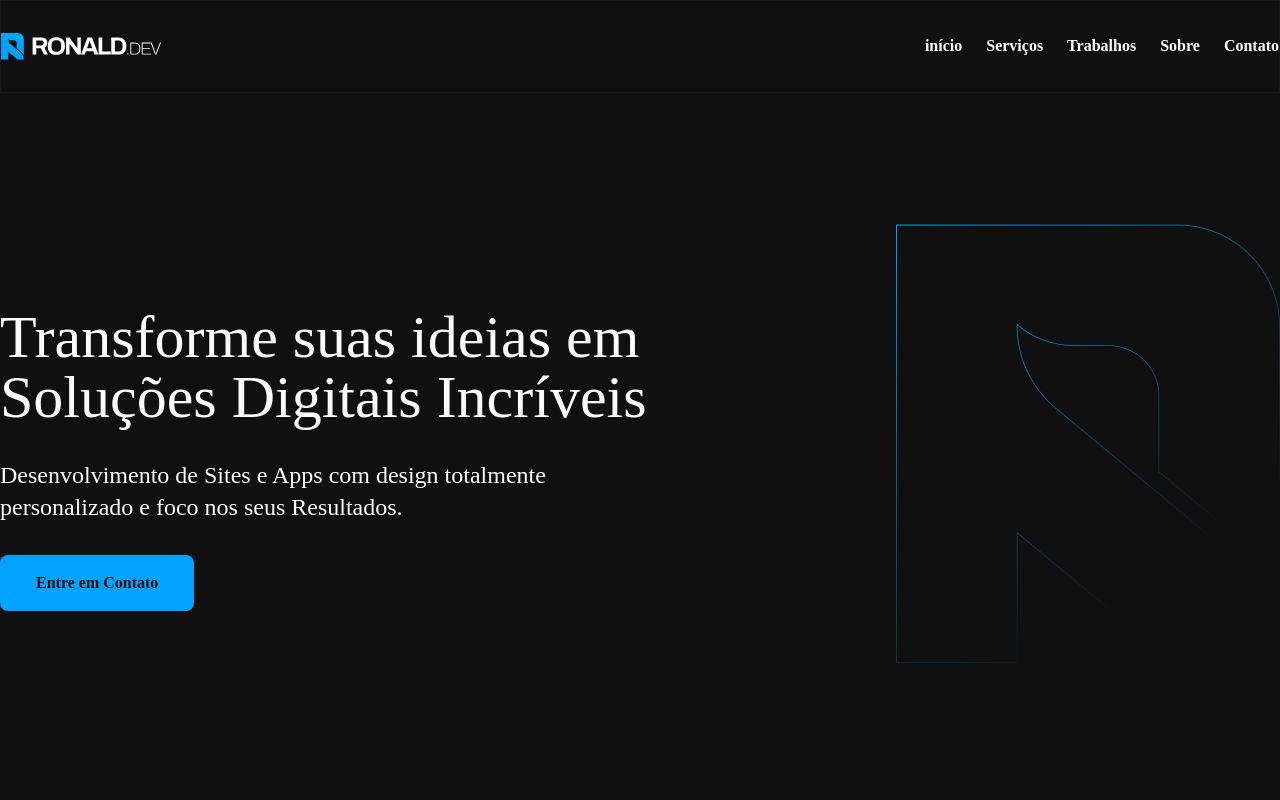
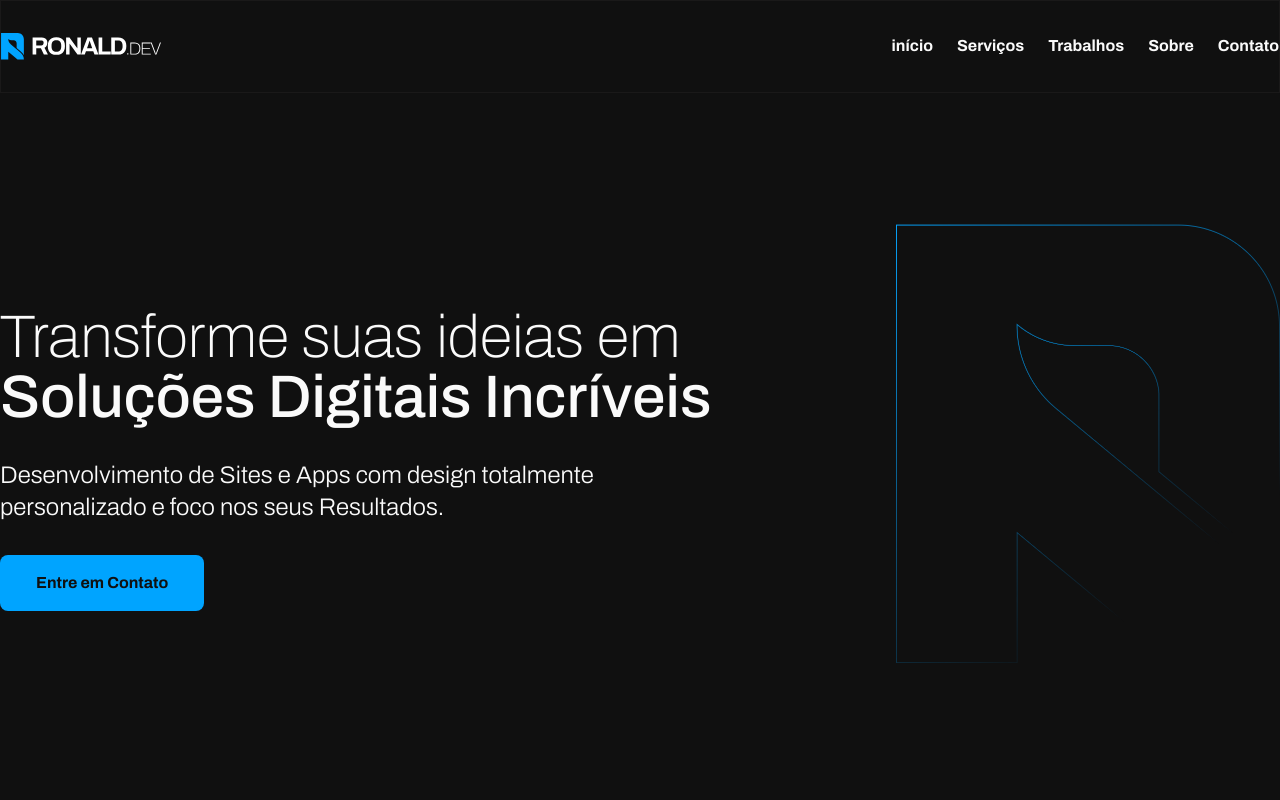
Before and after one commit to ronald-santos10/portfolio-2025, a Next.js app: page / in a window 1280 px wide. Shown: the top 800 px of the page. Built offline with nearby package versions, Linux system fonts and the light colour scheme.

Commit message:
add speed, analytics and fix font

```diff
--- a/src/app/globals.css
+++ b/src/app/globals.css
@@ -1,6 +1,8 @@
+@import url('https://fonts.googleapis.com/css2?family=Archivo:ital,wght@0,100..900;1,100..900&family=DM+Sans:ital,opsz,wght@0,9..40,100..1000;1,9..40,100..1000&display=swap');
 @tailwind base;
 @tailwind components;
 @tailwind utilities;
+
 
 :root {
   --background: #101010;
@@ -8,6 +10,7 @@
 
 body {
   background: var(--background);
+  font-family: "Archivo", serif;
 }
 
 .stroke-custom {
--- a/src/app/page.tsx
+++ b/src/app/page.tsx
@@ -1,3 +1,4 @@
+import { SpeedInsights } from "@vercel/speed-insights/next";
 import { About } from "./components/about";
 import { Contact } from "./components/contact";
 import { Cta } from "./components/cta";
@@ -6,6 +7,7 @@ import { Header } from "./components/header";
 import { Hero } from "./components/hero";
 import { Services } from "./components/services";
 import { Works } from "./components/works";
+import { Analytics } from "@vercel/analytics/next";
 
 export default function Home() {
   return (
@@ -28,6 +30,8 @@ export default function Home() {
       <footer className="flex flex-col gap-20 md:gap-40 mx-auto max-w-7xl px-5 md:px-0">
         <Footer />
       </footer>
+      <SpeedInsights />
+      <Analytics />
     </div>
   );
 }
```
